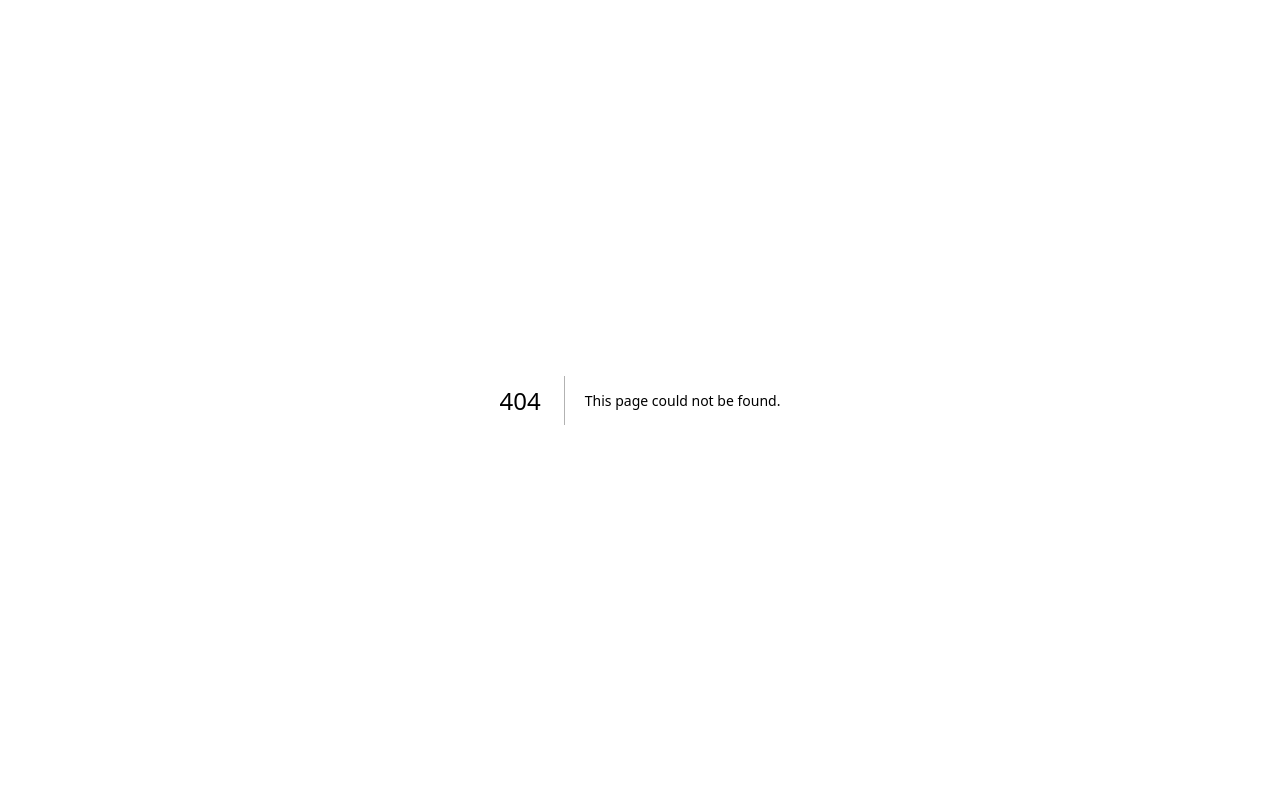
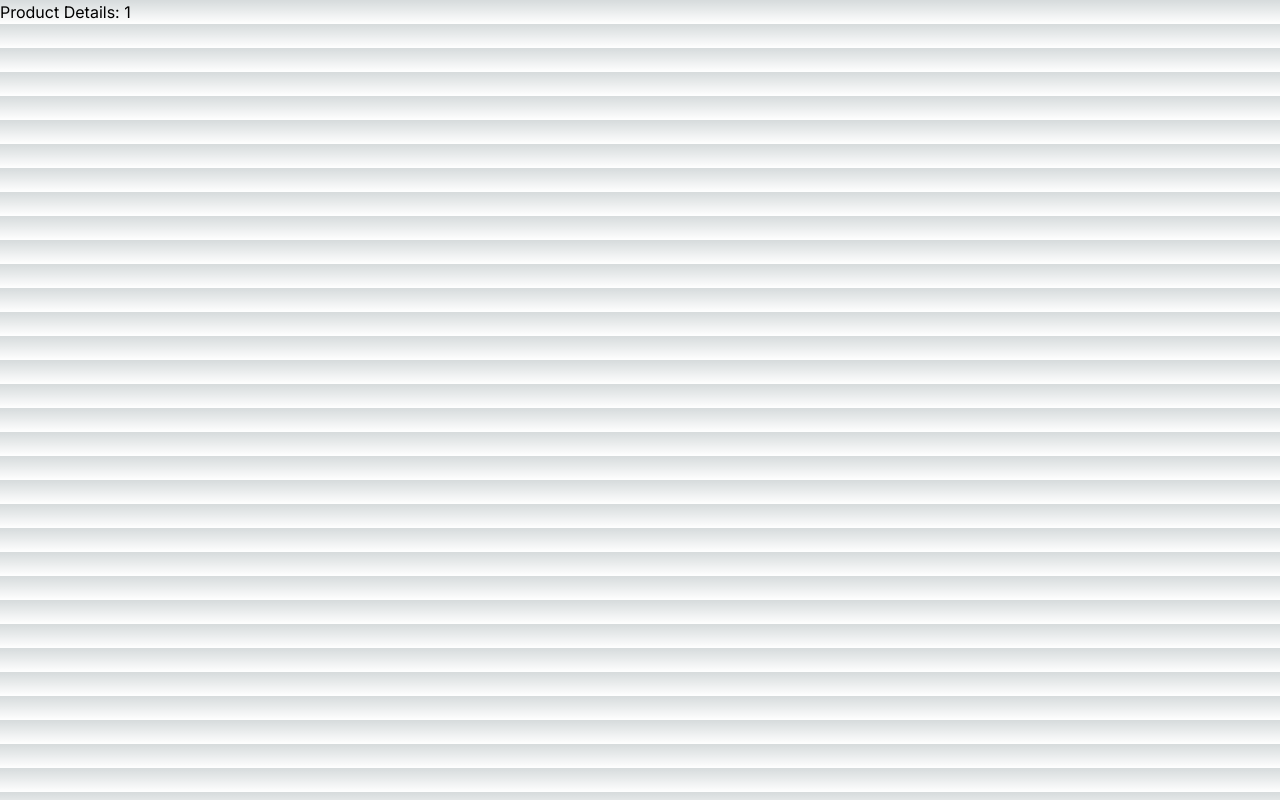
Before and after one commit to connorwarme/athlete-store, a Next.js app: page /products/1 in a window 1280 px wide. Before the commit this address had no page. Built offline with nearby package versions, Linux system fonts and the light colour scheme.

Commit message:
Change products route

```diff
--- a/src/app/dashboard/products/page.jsx
+++ /dev/null
@@ -1,8 +0,0 @@
-export default function Page() {
-  return (
-    <div>
-      <h1>Products</h1>
-      <p>Welcome to the products page</p>
-    </div>
-  );
-}
--- /dev/null
+++ b/src/app/products/[productId]/page.js
@@ -0,0 +1,9 @@
+export default function ProductDetails({ params }) {
+  // show product details
+  // query the database for the product details, using params.productId
+  return (
+    <div>
+      <h1>Product Details: {params.productId}</h1>
+    </div>
+  );
+}
--- /dev/null
+++ b/src/app/products/page.js
@@ -0,0 +1,8 @@
+export default function Products() {
+  // list all products
+  return (
+    <div>
+      <h1>Products</h1>
+    </div>
+  );
+}
```
